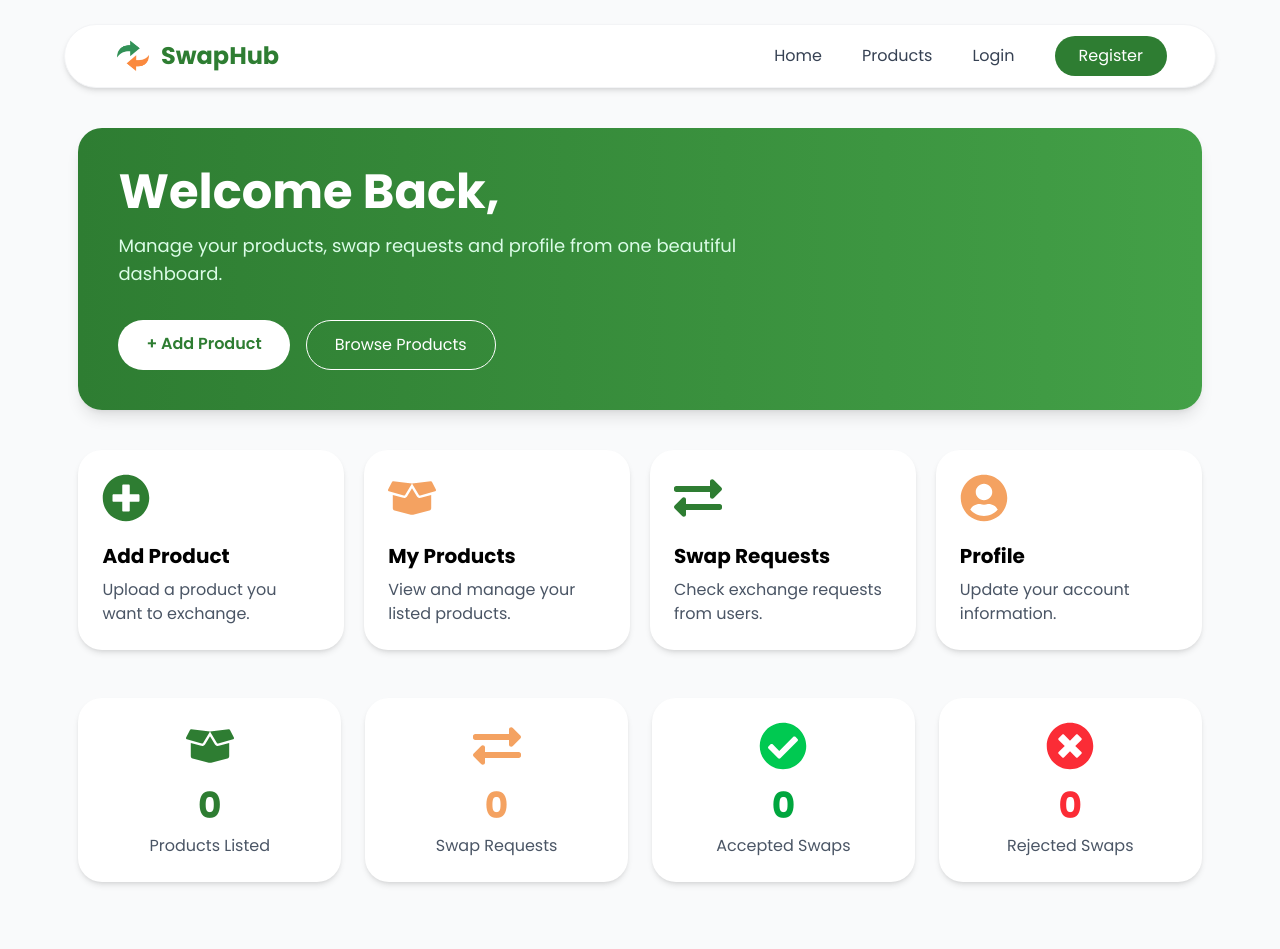
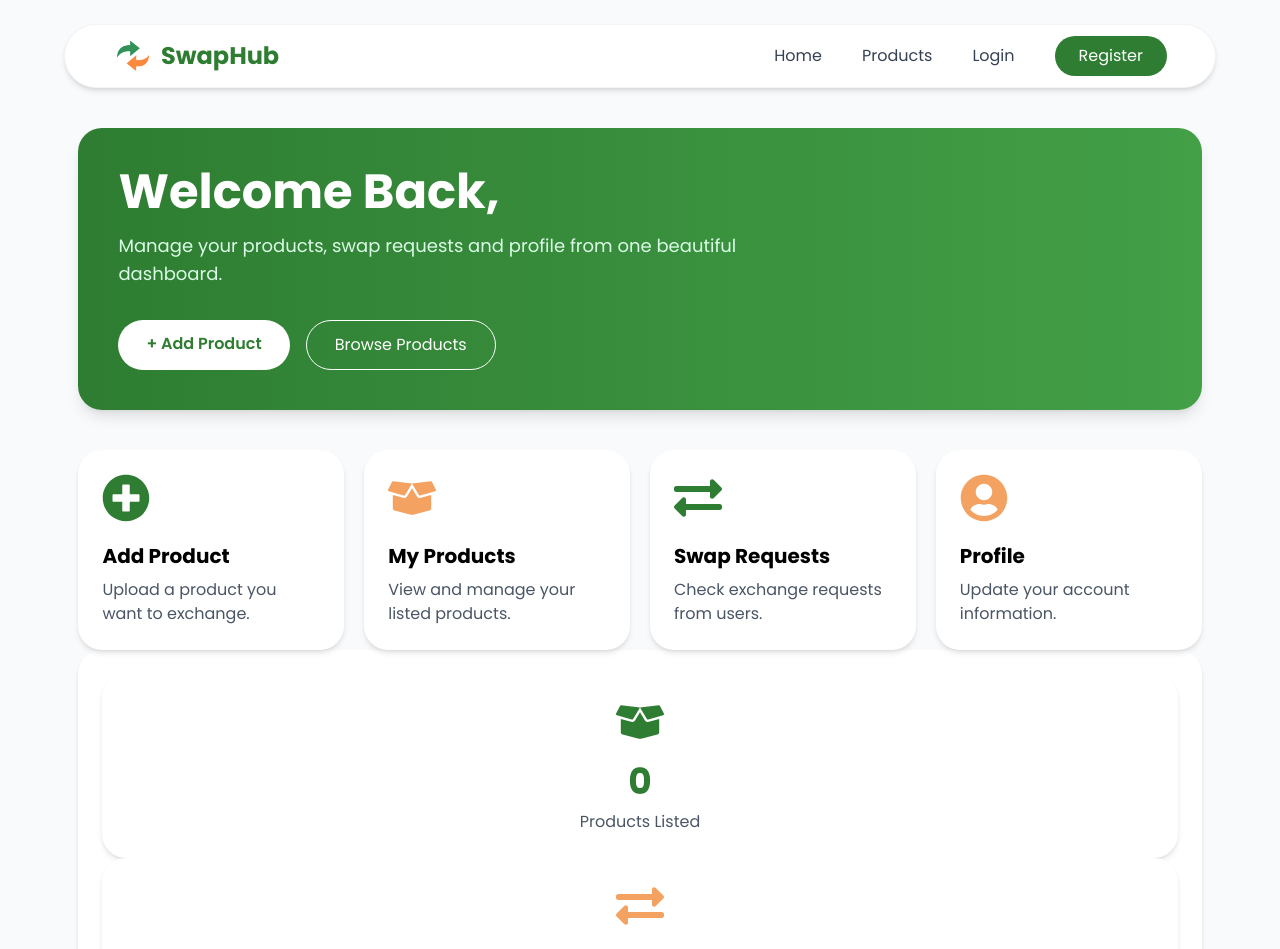
Before and after one commit to Amanverma45/swapHub, a React (Vite) app in the folder Frontend/hub/: page /welcome in a window 1280 px wide. Shown: the top 949 px of the page. Built offline with nearby package versions, Linux system fonts and the light colour scheme; no server answers.

Commit message:
css matchinbg

```diff
--- a/Frontend/hub/src/Components/Welcome.jsx
+++ b/Frontend/hub/src/Components/Welcome.jsx
@@ -42,7 +42,7 @@ const Welcome = () => {
         {/* <div className="grid sm:grid-cols-2 lg:grid-cols-4 gap-6 mt-10"> */}
         <div className="grid grid-cols-2 lg:grid-cols-4 gap-5 mt-10">
 
-          <Link to="/addProduct">
+          <Link to="/addProduct" className="h-full">
             <motion.div
               initial={{ opacity: 0, x: -60 }}
               whileInView={{ opacity: 1, x: 0 }}
@@ -52,17 +52,17 @@ const Welcome = () => {
                 scale: 1.04,
                 boxShadow: "0 20px 35px rgba(0,0,0,0.12)"
               }}
-              className="bg-white rounded-3xl shadow-md p-5 md:p-6 cursor-pointer h-full flex flex-col"
+              className="bg-white rounded-3xl shadow-md p-5 md:p-6 cursor-pointer h-full flex flex-col transition-all duration-300"
             >
               <FaPlusCircle className="text-5xl text-[#2E7D32] mb-5" />
               <h2 className="text-xl font-bold">Add Product</h2>
-              <p className="text-gray-600 mt-2">
+              <p className="text-gray-600 mt-2 flex-1">
                 Upload a product you want to exchange.
               </p>
             </motion.div>
           </Link>
 
-          <Link to='/myProducts'>
+          <Link to='/myProducts' className="h-full">
             <motion.div
               initial={{ opacity: 0, x: 60 }}
               whileInView={{ opacity: 1, x: 0 }}
@@ -72,17 +72,17 @@ const Welcome = () => {
                 scale: 1.04,
                 boxShadow: "0 20px 35px rgba(0,0,0,0.12)"
               }}
-              className="bg-white rounded-3xl shadow-md p-5 md:p-6 cursor-pointer h-full flex flex-col"
+              className="bg-white rounded-3xl shadow-md p-5 md:p-6 cursor-pointer h-full flex flex-col transition-all duration-300"
             >
               <FaBoxOpen className="text-5xl text-[#F4A261] mb-5" />
               <h2 className="text-xl font-bold">My Products</h2>
-              <p className="text-gray-600 mt-2">
+              <p className="text-gray-600 mt-2 flex-1">
                 View and manage your listed products.
               </p>
             </motion.div>
           </Link>
 
-          <Link to="/swapRequest">
+          <Link to="/swapRequest" className="h-full">
             <motion.div
               initial={{ opacity: 0, x: -60 }}
               whileInView={{ opacity: 1, x: 0 }}
@@ -92,7 +92,7 @@ const Welcome = () => {
                 scale: 1.04,
                 boxShadow: "0 20px 35px rgba(0,0,0,0.12)",
               }}
-              className="bg-white rounded-3xl shadow-md p-5 md:p-6 cursor-pointer h-full flex flex-col"
+              className="bg-white rounded-3xl shadow-md p-5 md:p-6 cursor-pointer h-full flex flex-col transition-all duration-300"
             >
               <FaExchangeAlt className="text-5xl text-[#2E7D32] mb-5" />
 
@@ -100,13 +100,13 @@ const Welcome = () => {
                 Swap Requests
               </h2>
 
-              <p className="text-gray-600 mt-2">
+              <p className="text-gray-600 mt-2 flex-1">
                 Check exchange requests from users.
               </p>
             </motion.div>
           </Link>
 
-          <Link to="/profile">
+          <Link to="/profile" className="h-full">
             <motion.div
               initial={{ opacity: 0, x: 60 }}
               whileInView={{ opacity: 1, x: 0 }}
@@ -116,7 +116,7 @@ const Welcome = () => {
                 scale: 1.04,
                 boxShadow: "0 20px 35px rgba(0,0,0,0.12)",
               }}
-              className="bg-white rounded-3xl shadow-md p-5 md:p-6 cursor-pointer h-full flex flex-col"
+              className="bg-white rounded-3xl shadow-md p-5 md:p-6 cursor-pointer h-full flex flex-col transition-all duration-300"
             >
               <FaUserCircle className="text-5xl text-[#F4A261] mb-5" />
 
@@ -133,11 +133,11 @@ const Welcome = () => {
         </div>
 
         <motion.div
-          initial={{ opacity: 0, y: 80 }}
+          initial={{ opacity: 0, y: 40 }}
           whileInView={{ opacity: 1, y: 0 }}
           viewport={{ once: true }}
-          transition={{ duration: 0.6 }}
-          className="grid grid-cols-2 lg:grid-cols-4 gap-6 mt-12"
+          transition={{ delay: 0.1 }}
+          className="bg-white rounded-3xl shadow-md p-6 text-center hover:shadow-xl transition-all duration-300"
         >
 
           <div className="bg-white rounded-3xl shadow-md p-6 text-center hover:shadow-xl transition">
@@ -152,7 +152,13 @@ const Welcome = () => {
             </p>
           </div>
 
-          <div className="bg-white rounded-3xl shadow-md p-6 text-center hover:shadow-xl transition">
+          <motion.div
+            initial={{ opacity: 0, y: 40 }}
+            whileInView={{ opacity: 1, y: 0 }}
+            viewport={{ once: true }}
+            transition={{ delay: 0.2 }}
+            className="bg-white rounded-3xl shadow-md p-6 text-center hover:shadow-xl transition-all duration-300"
+          >
             <FaExchangeAlt className="text-5xl text-[#F4A261] mx-auto mb-4" />
 
             <h3 className="text-4xl font-bold text-[#F4A261]">
@@ -162,9 +168,15 @@ const Welcome = () => {
             <p className="mt-2 text-gray-600">
               Swap Requests
             </p>
-          </div>
+          </motion.div>
 
-          <div className="bg-white rounded-3xl shadow-md p-6 text-center hover:shadow-xl transition">
+          <motion.div
+            initial={{ opacity: 0, y: 40 }}
+            whileInView={{ opacity: 1, y: 0 }}
+            viewport={{ once: true }}
+            transition={{ delay: 0.3 }}
+            className="bg-white rounded-3xl shadow-md p-6 text-center hover:shadow-xl transition-all duration-300"
+          >
             <FaCheckCircle className="text-5xl text-green-500 mx-auto mb-4" />
 
             <h3 className="text-4xl font-bold text-green-600">
@@ -174,9 +186,15 @@ const Welcome = () => {
             <p className="mt-2 text-gray-600">
               Accepted Swaps
             </p>
-          </div>
+          </motion.div>
 
-          <div className="bg-white rounded-3xl shadow-md p-6 text-center hover:shadow-xl transition">
+          <motion.div
+            initial={{ opacity: 0, y: 40 }}
+            whileInView={{ opacity: 1, y: 0 }}
+            viewport={{ once: true }}
+            transition={{ delay: 0.4 }}
+            className="bg-white rounded-3xl shadow-md p-6 text-center hover:shadow-xl transition-all duration-300"
+          >
             <FaTimesCircle className="text-5xl text-red-500 mx-auto mb-4" />
 
             <h3 className="text-4xl font-bold text-red-500">
@@ -186,7 +204,7 @@ const Welcome = () => {
             <p className="mt-2 text-gray-600">
               Rejected Swaps
             </p>
-          </div>
+          </motion.div>
         </motion.div>
       </div>
     </section>
```
